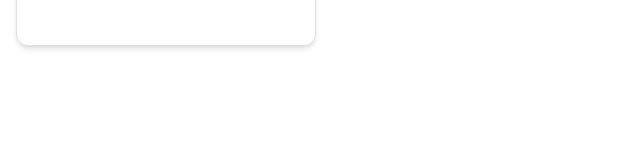
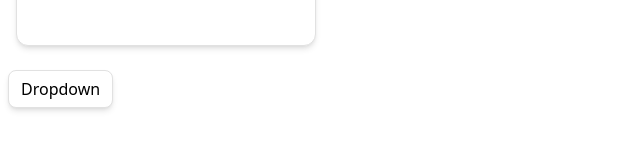
Before and after one commit to coquobxttr/snap-ui, a SvelteKit app: page / in a window 1280 px wide. Shown: the part 170-320 px from the top of the page, without its empty margins (0-640 px from the left). Built offline with nearby package versions, Linux system fonts and the light colour scheme.

Commit message:
added dropdown component

```diff
--- a/package.json
+++ b/package.json
@@ -1,6 +1,6 @@
 {
 	"name": "nora-kit",
-	"version": "0.0.1",
+	"version": "0.1.0",
 	"devDependencies": {
 		"@eslint/compat": "^1.2.5",
 		"@eslint/js": "^9.18.0",
--- a/src/lib/components/Button.svelte
+++ b/src/lib/components/Button.svelte
@@ -41,13 +41,12 @@
 
     function autoTextColour(bgColour: string) {
         const brightness = getRelativeLuminance(bgColour)
-        return brightness > 128 ? 'black' : 'white'
+        return brightness > 0.5 ? 'black' : 'white'
     }
-
 </script>
 
 <button
-    class="rounded-lg p-1.5 pl-3 pr-3 m-2 font-medium shadow-md border-1"
+    class="rounded-lg p-1.5 pl-3 pr-3 m-2 font-medium shadow-md border-1 cursor-pointer"
     style="--bg: #{bgColour}; --bg-hover: #{darkerBg}; --text-colour: {textColour};"
     id="{id}"
 >
--- /dev/null
+++ b/src/lib/components/Dropdown.svelte
@@ -0,0 +1,193 @@
+<script lang="ts">
+    import { onMount, tick } from "svelte";
+
+    let {
+        targetId,
+        bgColour = "ffffff",
+        placement = "top",
+        arrow = true,
+        children
+    } = $props();
+    let darkerBg = darkerColour(bgColour);
+    let textColour = autoTextColour(bgColour);
+
+    let dropdownElement: HTMLDivElement | undefined = $state();
+    let targetElement: HTMLElement | null = null;
+    let isVisible = $state(false);
+    let dropdownPosi = $state({ top: 0, left: 0 });
+
+    onMount(() => {
+        // Find the target element by ID
+        targetElement = document.getElementById(targetId);
+
+        if (!targetElement) {
+            console.warn(`Dropdown target element with ID "${targetId}" not found`);
+            return;
+        }
+
+        // Add event listeners based on trigger type
+        targetElement.addEventListener('click', toggleDropdown);
+        document.addEventListener('click', handleOutsideClick);
+
+        return () => {
+            if (targetElement) {
+                targetElement.removeEventListener('click', toggleDropdown);
+            }
+            document.removeEventListener('click', handleOutsideClick);
+        };
+    });
+
+    function hideDropdown() {
+        isVisible = false;
+    }
+
+    function toggleDropdown() {
+        isVisible = !isVisible;
+        if (isVisible) {
+            tick().then(() => {
+                tick().then(calculatePosition);
+            });
+        }
+    }
+
+    function handleOutsideClick(event: MouseEvent) {
+        if (dropdownElement && !dropdownElement.contains(event.target as Node) &&
+            targetElement && !targetElement.contains(event.target as Node)) {
+            hideDropdown();
+        }
+    }
+
+    function calculatePosition() {
+        if (!targetElement || !dropdownElement) return;
+
+        const targetRect = targetElement.getBoundingClientRect();
+        const dropdownRect = dropdownElement.getBoundingClientRect();
+        const scrollLeft = window.pageXOffset || document.documentElement.scrollLeft;
+        const scrollTop = window.pageYOffset || document.documentElement.scrollTop;
+
+        let top = 0;
+        let left = 0;
+
+        // Add offset for arrow (8px) to account for arrow space
+        const arrowOffset = arrow ? 8 : 4;
+
+        switch (placement) {
+            case "top":
+                top = targetRect.top + scrollTop - dropdownRect.height - arrowOffset;
+                left = targetRect.left + scrollLeft + (targetRect.width / 2) - (dropdownRect.width / 2);
+                break;
+            case "bottom":
+                top = targetRect.bottom + scrollTop + arrowOffset;
+                left = targetRect.left + scrollLeft + (targetRect.width / 2) - (dropdownRect.width / 2);
+                break;
+            case "left":
+                top = targetRect.top + scrollTop + (targetRect.height / 2) - (dropdownRect.height / 2);
+                left = targetRect.left + scrollLeft - dropdownRect.width - arrowOffset;
+                break;
+            case "right":
+                top = targetRect.top + scrollTop + (targetRect.height / 2) - (dropdownRect.height / 2);
+                left = targetRect.right + scrollLeft + arrowOffset;
+                break;
+        }
+
+        // Ensure dropdown stays within viewport
+        const padding = 8;
+        if (left < padding) left = padding;
+        if (left + dropdownRect.width > window.innerWidth - padding) {
+            left = window.innerWidth - dropdownRect.width - padding;
+        }
+        if (top < padding) top = padding;
+        if (top + dropdownRect.height > window.innerHeight + scrollTop - padding) {
+            top = window.innerHeight + scrollTop - dropdownRect.height - padding;
+        }
+
+        dropdownPosi = { top, left };
+    }
+
+    function darkerColour(colour: String) {
+
+        let r = colour.substring(0,2)
+        let g = colour.substring(2,4)
+        let b = colour.substring(4,7)
+
+        let rInt: number = parseInt(r, 16)
+        let gInt: number = parseInt(g, 16)
+        let bInt: number = parseInt(b, 16)
+
+        r = (rInt - 30).toString(16)
+        g = (gInt - 30).toString(16)
+        b = (bInt - 30).toString(16)
+
+        return `${r}${g}${b}`
+    }
+
+    function getRelativeLuminance(hexColour: string): number {
+        const r = parseInt(hexColour.substring(0, 2), 16);
+        const g = parseInt(hexColour.substring(2, 4), 16);
+        const b = parseInt(hexColour.substring(4, 6), 16);
+
+        // Convert to 0-1 range
+        const rNorm = r / 255;
+        const gNorm = g / 255;
+        const bNorm = b / 255;
+
+        // Apply gamma correction
+        const rLinear = rNorm <= 0.03928 ? rNorm / 12.92 : Math.pow((rNorm + 0.055) / 1.055, 2.4);
+        const gLinear = gNorm <= 0.03928 ? gNorm / 12.92 : Math.pow((gNorm + 0.055) / 1.055, 2.4);
+        const bLinear = bNorm <= 0.03928 ? bNorm / 12.92 : Math.pow((bNorm + 0.055) / 1.055, 2.4);
+
+        // Calculate relative luminance
+        return 0.2126 * rLinear + 0.7152 * gLinear + 0.0722 * bLinear;
+    }
+
+    function autoTextColour(bgColour: string) {
+        const brightness = getRelativeLuminance(bgColour)
+        return brightness > 0.5 ? 'black' : 'white'
+    }
+</script>
+
+{#if isVisible}
+    <div
+        class="rounded-xl"
+        style="--bg: #{bgColour}; --bg-hover: #{darkerBg}; --text-colour: {textColour};
+                top: {dropdownPosi.top}px;
+                left: {dropdownPosi.left}px;"
+    >
+    {@render children()}
+    </div>
+{/if}
+
+<style>
+    div {
+        border-color: var(--bg-hover);
+        border-style: solid;
+        border-width: 1px;
+        width: fit-content;
+        overflow: hidden;
+        display: flex;
+        justify-content: center;
+        box-shadow: 0 4px 6px -1px rgba(0, 0, 0, 0.1), 0 2px 4px -1px rgba(0, 0, 0, 0.06);
+    }
+
+    div :global(ul) {
+        width: fit-content;
+    }
+
+    div :global(li) {
+        cursor: pointer;
+        padding: 5px;
+        padding-left: 20px;
+        padding-right: 20px;
+        border-bottom: 1px;
+        border-style: solid;
+        border-color: var(--bg-hover);
+    }
+
+    div :global(li):hover {
+        background: var(--bg-hover);
+    }
+
+    div :global(li):last-child {
+        border-bottom: none;
+    }
+</style>
--- a/src/lib/index.ts
+++ b/src/lib/index.ts
@@ -1,9 +1,11 @@
 import Button from "./components/Button.svelte";
 import Div from "./components/Div.svelte";
+import Dropdown from "./components/Dropdown.svelte";
 import Tooltip from "./components/Tooltip.svelte";
 
 export const Nora = {
     Button: Button,
     Div: Div,
-    Tooltip: Tooltip
+    Tooltip: Tooltip,
+    Dropdown: Dropdown
 }
--- a/src/routes/+page.svelte
+++ b/src/routes/+page.svelte
@@ -12,3 +12,11 @@
         <em>With multiple lines!</em>
     </Nora.Tooltip>
 </Nora.Div>
+
+<Nora.Button bgColour="ffffff" id="dropdownButton">Dropdown</Nora.Button>
+<Nora.Dropdown targetId="dropdownButton">
+    <ul>
+        <li>Thing 1</li>
+        <li>Thing 2</li>
+    </ul>
+</Nora.Dropdown>
```
Also changed, not shown: 6 other files (tests, documents, lock files or other folders).
